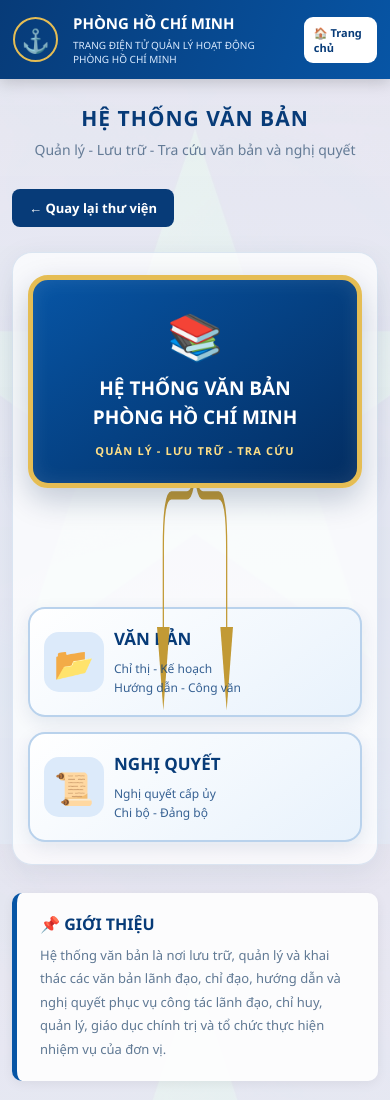
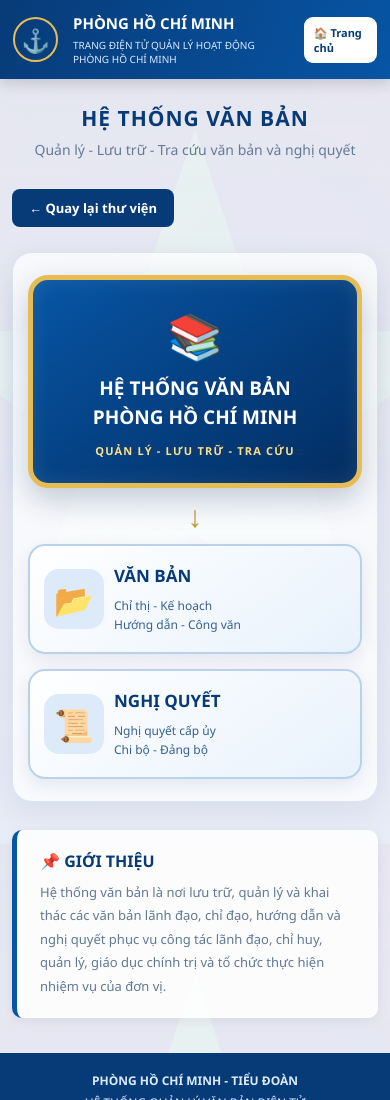
Before and after one commit to NguyenVietHai11/TranHoaiPhuc_Tieudoan5_Trungdoan20_Sudoan330_Quankhu9, a plain HTML site: page vanban.html in a window 390 px wide. Shown: the top 1100 px of the page. Drawn offline with Linux system fonts and the light colour scheme.

Commit message:
Add files via upload

```diff
--- a/vanban.html
+++ b/vanban.html
@@ -410,18 +410,49 @@ footer {
         font-size: 19px;
     }
 
-    /* Hai mũi tên hướng xuống hai nhánh */
+
+/* MŨI TÊN TỐI ƯU CHO ĐIỆN THOẠI */
 
 .arrow-area {
     width: 100%;
-        height: 95px;
+    height: 32px;
+    min-height: 32px;
     flex-shrink: 0;
+    display: flex;
+    align-items: center;
+    justify-content: center;
+    overflow: hidden;
 }
 
+/* Ẩn sơ đồ SVG lớn trên điện thoại */
 .arrow-area svg {
-        transform: rotate(90deg);
+    display: none;
 }
 
+/* Hiển thị mũi tên nhỏ */
+.arrow-area::after {
+    content: "↓";
+    display: block;
+    color: #c29a35;
+    font-size: 30px;
+    font-weight: 900;
+    line-height: 1;
+}
+
+.right-nodes {
+    width: 100%;
+    gap: 14px;
+}
+
+.category {
+    width: 100%;
+    min-height: 95px;
+    padding: 14px;
+}
+
+.category:hover {
+    transform: none;
+}
    .right-nodes {
         width: 100%;
         gap: 15px;
```
Lines whose indentation alone changed are shown as unchanged.
